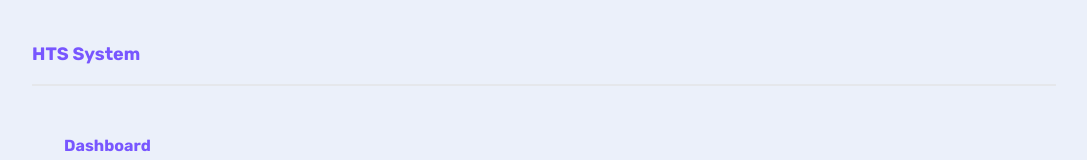
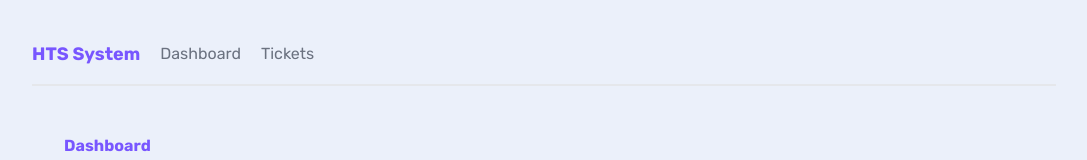
Before and after one commit to macabonilas827/helpdesk-ticketing-system, a Next.js app: page / in a window 1280 px wide. Shown: the top 160 px of the page, without its empty margins (96-1183 px from the left). Built offline with nearby package versions, Linux system fonts and the light colour scheme.

Commit message:
add links to dashboard and tickets

```diff
--- a/app/components/Navbar.tsx
+++ b/app/components/Navbar.tsx
@@ -1,7 +1,11 @@
+import Link from "next/link"
+
 export default function Navbar() {
   return (
     <nav>
       <h1>HTS System</h1>
+      <Link href="/">Dashboard</Link>
+      <Link href="/tickets">Tickets</Link>
     </nav>
   )
 }
```
